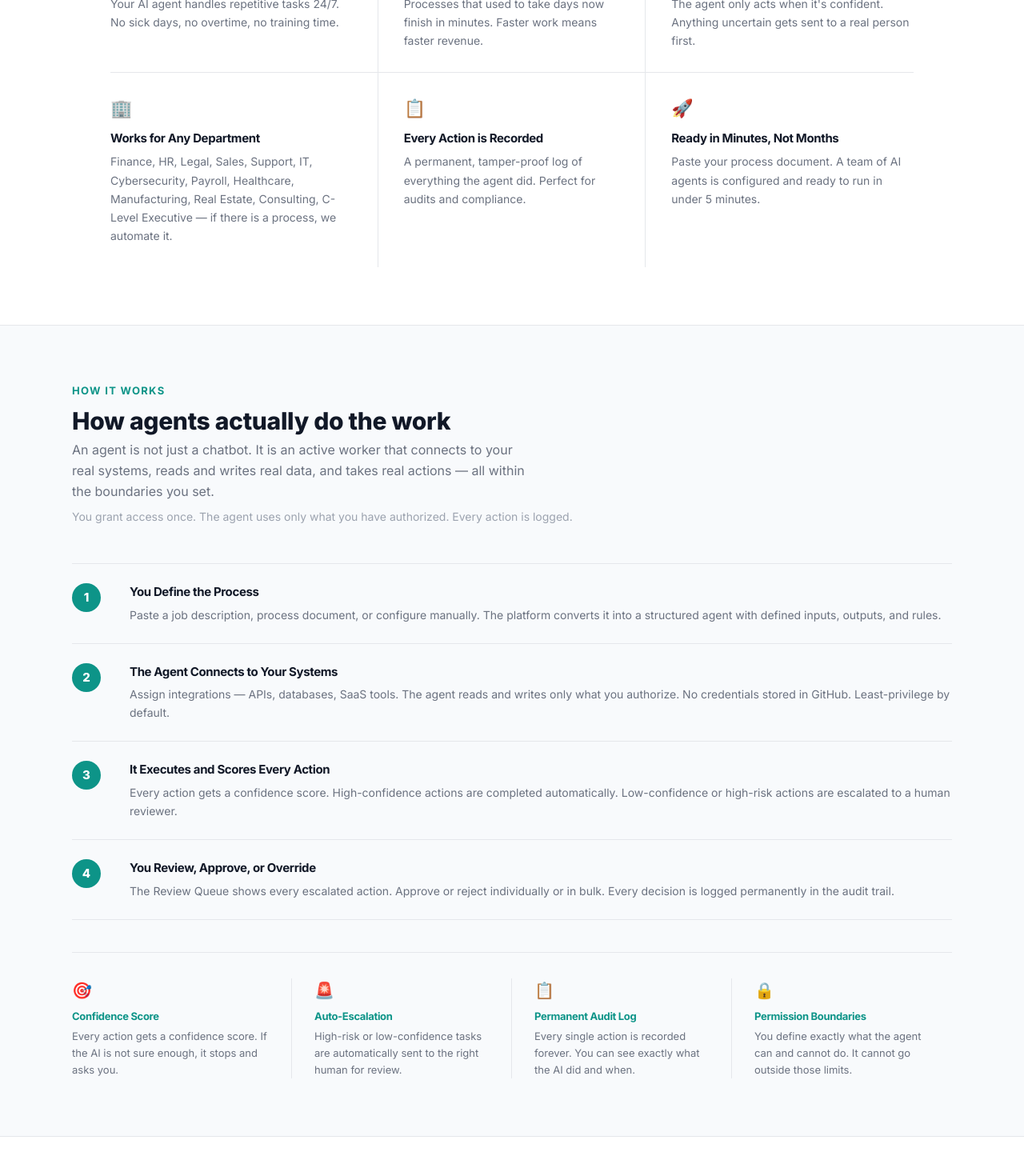
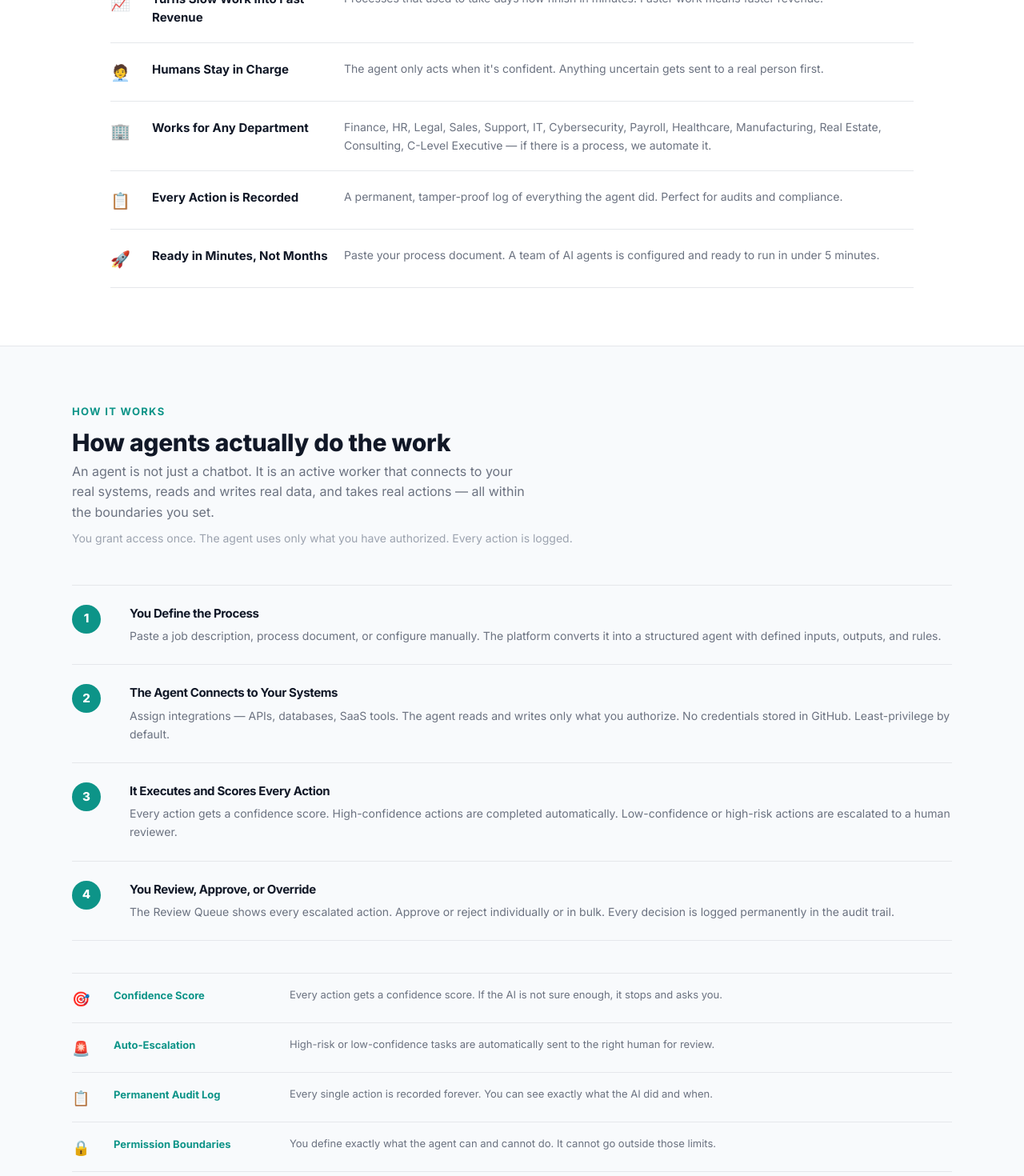
Before and after one commit to jeaninek74/workforceautomated, a React (Vite) app in the folder frontend/: page / in a window 1280 px wide. Shown: the part 1160-2630 px from the top of the page at 80% size. Built offline with nearby package versions, Linux system fonts and the light colour scheme; no server answers.

Commit message:
Remove all card-style grid borders: flat rows everywhere, no box outlines

```diff
--- a/frontend/src/pages/Landing.tsx
+++ b/frontend/src/pages/Landing.tsx
@@ -238,20 +238,15 @@ export default function Landing() {
         <p style={{ fontSize: 16, color: GRAY_TEXT, margin: "0 0 48px", maxWidth: 580, lineHeight: 1.6 }}>
           Built for real business processes, real compliance requirements, and real human oversight.
         </p>
-        <div style={{ display: "grid", gridTemplateColumns: "repeat(3, 1fr)", gap: "0" }}>
-          {WHY_IT_WORKS.map((f, i) => (
-            <div key={f.title} style={{
-              padding: "28px 32px 28px 0",
-              borderTop: DIVIDER,
-              borderRight: (i % 3 !== 2) ? DIVIDER : "none",
-              paddingRight: (i % 3 !== 2) ? 32 : 0,
-              paddingLeft: (i % 3 !== 0) ? 32 : 0,
-            }}>
-              <div style={{ fontSize: 22, marginBottom: 10 }}>{f.emoji}</div>
-              <h3 style={{ fontSize: 15, fontWeight: 700, color: DARK, margin: "0 0 6px" }}>{f.title}</h3>
-              <p style={{ fontSize: 14, color: GRAY_TEXT, lineHeight: 1.65, margin: 0 }}>{f.desc}</p>
+        <div>
+          {WHY_IT_WORKS.map((f) => (
+            <div key={f.title} style={{ display: "grid", gridTemplateColumns: "32px 220px 1fr", gap: 20, padding: "20px 0", borderTop: DIVIDER, alignItems: "start" }}>
+              <span style={{ fontSize: 20, paddingTop: 2 }}>{f.emoji}</span>
+              <span style={{ fontSize: 15, fontWeight: 700, color: DARK, paddingTop: 2 }}>{f.title}</span>
+              <span style={{ fontSize: 14, color: GRAY_TEXT, lineHeight: 1.65 }}>{f.desc}</span>
             </div>
           ))}
+          <div style={{ borderTop: DIVIDER }} />
         </div>
       </section>
 
@@ -283,20 +278,21 @@ export default function Landing() {
             <div style={{ borderTop: DIVIDER }} />
           </div>
 
-          {/* Governance pillars — inline row, no cards */}
-          <div style={{ display: "grid", gridTemplateColumns: "repeat(4, 1fr)", gap: 0, marginTop: 40, paddingTop: 32, borderTop: DIVIDER }}>
+          {/* Governance pillars — flat rows */}
+          <div style={{ marginTop: 40 }}>
             {[
               { emoji: "🎯", title: "Confidence Score", desc: "Every action gets a confidence score. If the AI is not sure enough, it stops and asks you." },
               { emoji: "🚨", title: "Auto-Escalation", desc: "High-risk or low-confidence tasks are automatically sent to the right human for review." },
               { emoji: "📋", title: "Permanent Audit Log", desc: "Every single action is recorded forever. You can see exactly what the AI did and when." },
               { emoji: "🔒", title: "Permission Boundaries", desc: "You define exactly what the agent can and cannot do. It cannot go outside those limits." },
-            ].map((g, i) => (
-              <div key={g.title} style={{ padding: "0 28px 0 0", borderRight: i < 3 ? DIVIDER : "none", paddingLeft: i > 0 ? 28 : 0 }}>
-                <div style={{ fontSize: 20, marginBottom: 8 }}>{g.emoji}</div>
-                <h4 style={{ fontSize: 13, fontWeight: 700, color: TEAL, margin: "0 0 5px" }}>{g.title}</h4>
-                <p style={{ fontSize: 13, color: GRAY_TEXT, margin: 0, lineHeight: 1.6 }}>{g.desc}</p>
+            ].map((g) => (
+              <div key={g.title} style={{ display: "grid", gridTemplateColumns: "32px 200px 1fr", gap: 20, padding: "16px 0", borderTop: DIVIDER, alignItems: "start" }}>
+                <span style={{ fontSize: 18, paddingTop: 2 }}>{g.emoji}</span>
+                <span style={{ fontSize: 13, fontWeight: 700, color: TEAL, paddingTop: 2 }}>{g.title}</span>
+                <span style={{ fontSize: 13, color: GRAY_TEXT, lineHeight: 1.6 }}>{g.desc}</span>
               </div>
             ))}
+            <div style={{ borderTop: DIVIDER }} />
           </div>
         </div>
       </section>
@@ -383,16 +379,17 @@ export default function Landing() {
                 </div>
               </div>
             ))}
-            <div style={{ borderTop: DIVIDER, paddingTop: 32, marginTop: 8 }}>
-              <p style={{ fontSize: 15, fontWeight: 700, color: DARK, margin: "0 0 24px" }}>6 Ways We Protect You</p>
-              <div style={{ display: "grid", gridTemplateColumns: "repeat(3, 1fr)", gap: 0 }}>
-                {SECURITY_ICONS.map((ic, i) => (
-                  <div key={ic.title} style={{ padding: "20px 28px 20px 0", borderTop: i >= 3 ? DIVIDER : "none", borderRight: (i % 3 !== 2) ? DIVIDER : "none", paddingRight: (i % 3 !== 2) ? 28 : 0, paddingLeft: (i % 3 !== 0) ? 28 : 0 }}>
-                    <span style={{ fontSize: 20, display: "block", marginBottom: 8 }}>{ic.emoji}</span>
-                    <h4 style={{ fontSize: 13, fontWeight: 700, color: DARK, margin: "0 0 5px" }}>{ic.title}</h4>
-                    <p style={{ fontSize: 13, color: GRAY_TEXT, margin: 0, lineHeight: 1.6 }}>{ic.desc}</p>
+              <div style={{ borderTop: DIVIDER, paddingTop: 32, marginTop: 8 }}>
+              <p style={{ fontSize: 15, fontWeight: 700, color: DARK, margin: "0 0 8px" }}>6 Ways We Protect You</p>
+              <div>
+                {SECURITY_ICONS.map((ic) => (
+                  <div key={ic.title} style={{ display: "grid", gridTemplateColumns: "32px 220px 1fr", gap: 20, padding: "14px 0", borderTop: DIVIDER, alignItems: "start" }}>
+                    <span style={{ fontSize: 18, paddingTop: 2 }}>{ic.emoji}</span>
+                    <span style={{ fontSize: 13, fontWeight: 700, color: DARK, paddingTop: 2 }}>{ic.title}</span>
+                    <span style={{ fontSize: 13, color: GRAY_TEXT, lineHeight: 1.6 }}>{ic.desc}</span>
                   </div>
                 ))}
+                <div style={{ borderTop: DIVIDER }} />
               </div>
             </div>
           </div>
```
